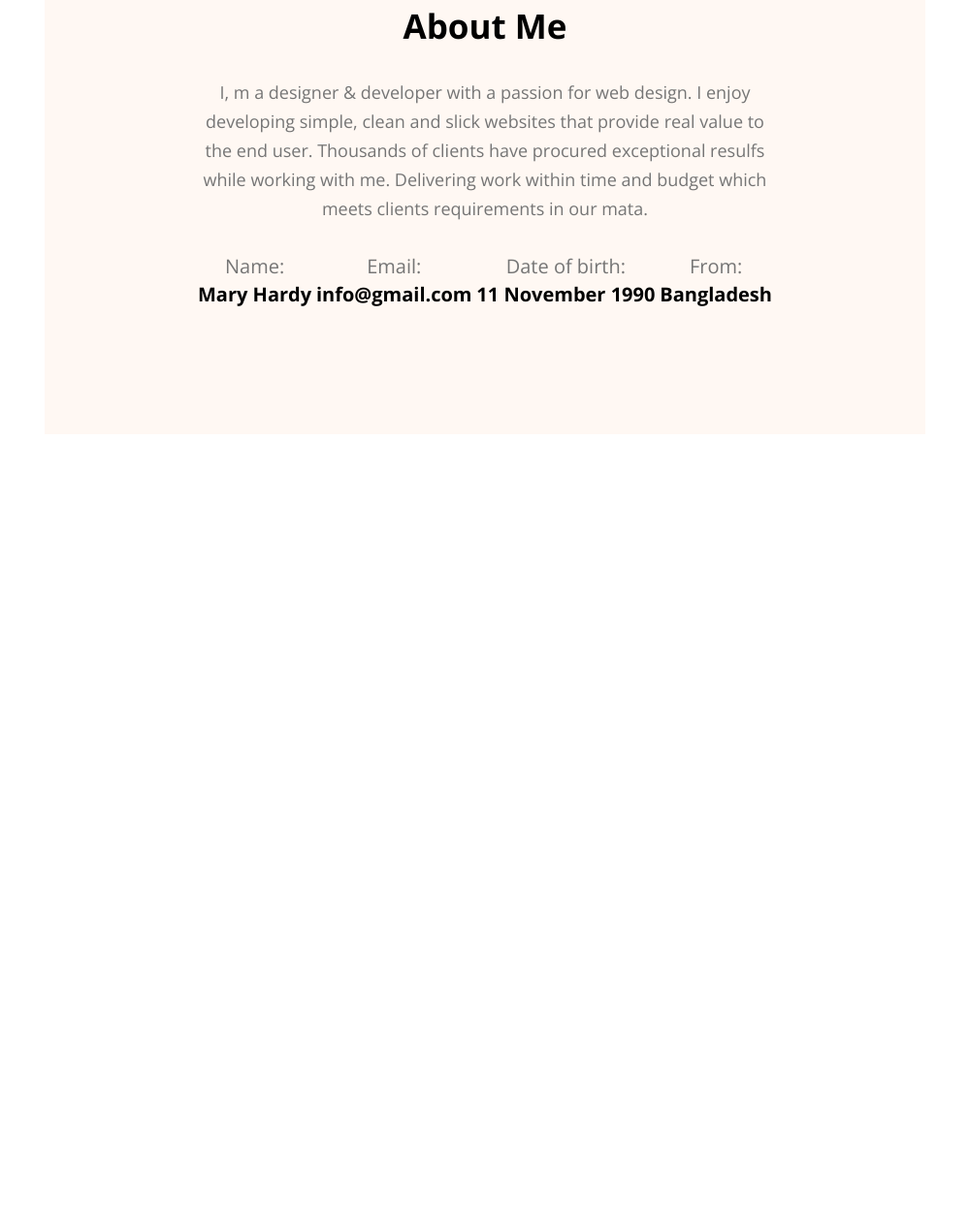
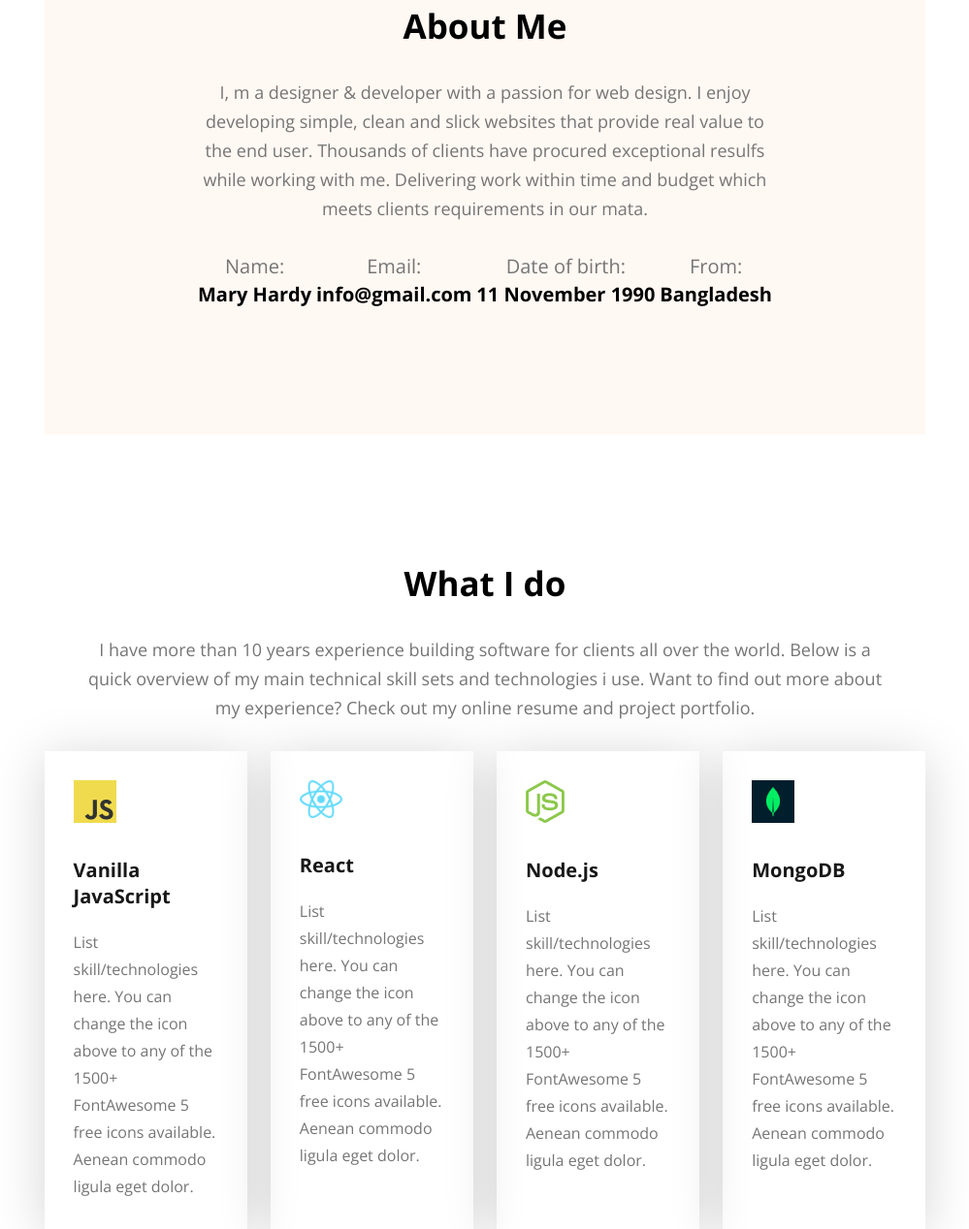
Before and after one commit to ABDULLAH8073/my-portfolio, a plain HTML site: page index.html in a window 1280 px wide. Shown: the part 1123-2391 px from the top of the page at 97% size, without its empty margins (140-1139 px from the left). Before the commit the page ends 1571 px from the top, so only its background shows below. Drawn offline with nearby package versions, Linux system fonts and the light colour scheme.

Commit message:
skills  designed accordinh to figma

```diff
--- a/index.html
+++ b/index.html
@@ -63,5 +63,35 @@
         </div>
         </div>
     </section>
+    <section id="skills">
+        <div class="skills-container">
+            <div class="section-heading">
+                <h2>What I do</h2>
+                <p>I have more than 10 years experience building software for clients all over the world. Below is a quick overview of my main technical skill sets and technologies i use. Want to find out more about my experience? Check out my online resume and project portfolio.</p>
+            </div>
+            <div class="skills-box">
+                <div class="skills-card">
+                    <img src="images/icons/js.png" alt="">
+                    <h3>Vanilla JavaScript</h3>
+                    <p>List skill/technologies here. You can change the icon above to any of the 1500+ FontAwesome 5 free icons available. Aenean commodo ligula eget dolor.</p>
+                </div>
+                <div class="skills-card">
+                    <img src="images/icons/react.png" alt="">
+                    <h3>React</h3>
+                    <p>List skill/technologies here. You can change the icon above to any of the 1500+ FontAwesome 5 free icons available. Aenean commodo ligula eget dolor.</p>
+                </div>
+                <div class="skills-card">
+                    <img src="images/icons/nodejs.png" alt="">
+                    <h3>Node.js</h3>
+                    <p>List skill/technologies here. You can change the icon above to any of the 1500+ FontAwesome 5 free icons available. Aenean commodo ligula eget dolor.</p>
+                </div>
+                <div class="skills-card">
+                    <img src="images/icons/mongo.png" alt="">
+                    <h3>MongoDB</h3>
+                    <p>List skill/technologies here. You can change the icon above to any of the 1500+ FontAwesome 5 free icons available. Aenean commodo ligula eget dolor.</p>
+                </div>
+            </div>
+        </div>
+    </section>
 </body>
 </html>
--- a/style/style.css
+++ b/style/style.css
@@ -123,3 +123,35 @@ nav .menu a{
 .about-info .card-info h4{
     font-size: 20px;
 }
+#skills{
+    padding-top: 130px;
+}
+#skills .skills-container{
+    width: 71%;
+    max-width: 1140px;
+    margin: 0 auto;
+}
+#skills .skills-container .skills-box{
+    display: flex;
+    gap: 24px;
+}
+.skills-box .skills-card{
+    padding: 30px;
+    /*border: 1px solid red;*/
+    max-width: 267px;
+    box-shadow: 0 6px 50px 0 #0000002b;
+}
+.skills-card img{
+    max-width: 44px;
+    margin-bottom: 30px;
+}
+.skills-card h3{
+    font-size: 20px;
+    color: #181818;
+    margin-bottom: 20px;
+}
+.skills-card p{
+    font-size: 16px;
+    color: #757575;
+    line-height: 28px;
+}
```
